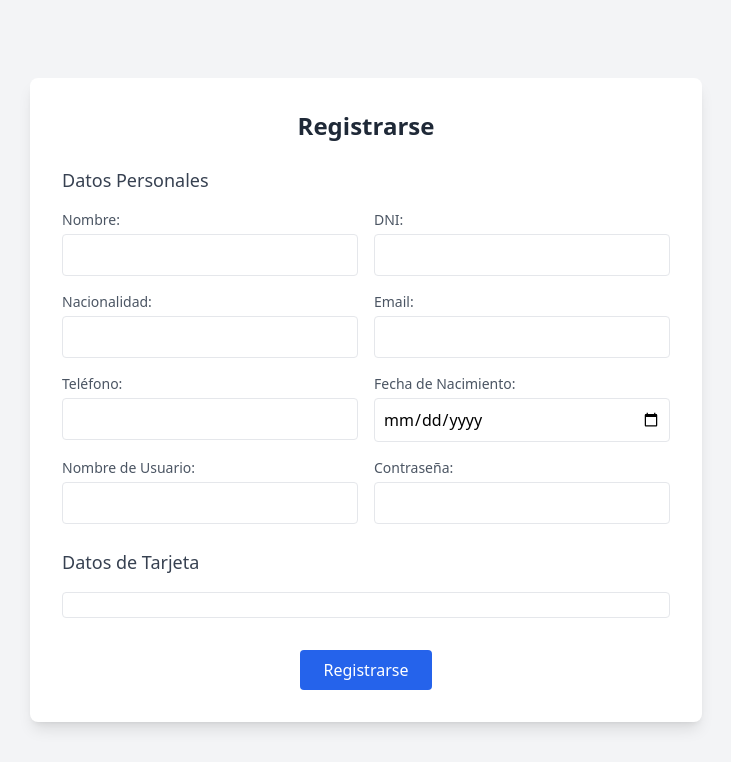
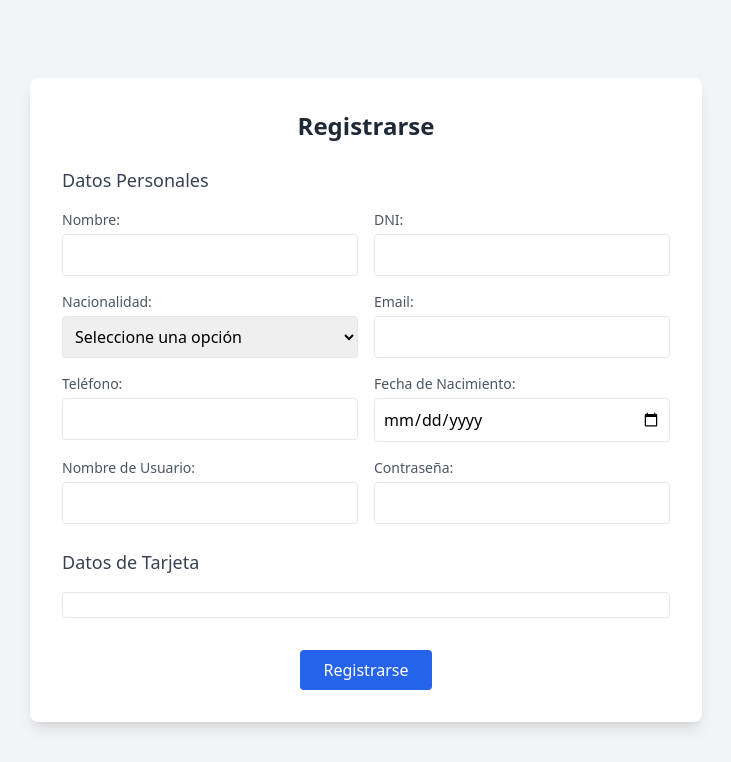
Before and after one commit to NicolasM146/IngS2, a Flask app: page /register/ in a window 1280 px wide. Shown: the top 762 px of the page, without its empty margins (274-1005 px from the left). Run offline with Flask 3, Linux system fonts and the light colour scheme; parts of the project's set-up code (start-up, migrations or seed data) failed here and were passed over; some libraries are stand-ins or nearby versions.

Commit message:
Arreglando login con Lista de nacionalidad

```diff
--- a/src/web/controllers/Register.py
+++ b/src/web/controllers/Register.py
@@ -46,9 +46,18 @@ def register():
             flash("El nombre solo debe contener letras y acentos.", "error")
             return render_template('auth/register.html', datos=data_usuario, stripe_public_key=current_app.config['STRIPE_PUBLISHABLE_KEY'])
 
-        if not data_usuario["dni"].isdigit():
-            flash("El DNI debe contener solo números.", "error")
+        dni_raw = data_usuario["dni"]
+        dni_limpio = dni_raw.replace(".", "").strip()
+
+        if not dni_limpio.isdigit():
+            flash("El DNI debe contener solo números (puede incluir puntos opcionalmente).", "error")
             return render_template('auth/register.html', datos=data_usuario, stripe_public_key=current_app.config['STRIPE_PUBLISHABLE_KEY'])
+
+        if len(dni_limpio) != 8:
+            flash("El DNI debe tener exactamente 8 dígitos.", "error")
+            return render_template('auth/register.html', datos=data_usuario, stripe_public_key=current_app.config['STRIPE_PUBLISHABLE_KEY'])
+
+        data_usuario["dni"] = dni_limpio
 
         if not es_telefono_valido(data_usuario["telefono"]):
             flash("El teléfono debe contener solo números (mínimo 6 dígitos).", "error")
--- a/src/web/handlers/auth.py
+++ b/src/web/handlers/auth.py
@@ -21,11 +21,7 @@ def tiene_permiso(permiso):
     """
     if not current_user.is_authenticated:
         return False
-<<<<<<< HEAD
     if current_user.es_sysadmin():
-=======
-    if current_user.es_sysadmin:
->>>>>>> 157b27d09dcdd95f1b5524a322c6f4d61aba758f
         return True
     return current_user.tiene_permiso(permiso)
 
--- a/src/web/templates/auth/register.html
+++ b/src/web/templates/auth/register.html
@@ -25,31 +25,36 @@
     {% endwith %}
 
     <form id="registration-form" method="POST" action="{{ url_for('register.register') }}" class="space-y-6">
-
+        <!-- Datos Personales -->
         <fieldset>
             <legend class="text-lg font-medium text-gray-700 mb-4">Datos Personales</legend>
 
             <div class="grid grid-cols-1 sm:grid-cols-2 gap-4">
-                <!-- Campos personales igual que antes -->
                 <div>
                     <label class="block text-gray-600 text-sm">Nombre:</label>
-                    <input type="text" name="nombre" value="{{ datos.nombre if datos else '' }}" required class="w-full mt-1 p-2 border rounded" />
+                    <input type="text" name="nombre" value="{{ datos.nombre if datos else '' }}" required class="w-full mt-1 p-2 border rounded" autocomplete="given-name" />
                 </div>
                 <div>
                     <label class="block text-gray-600 text-sm">DNI:</label>
-                    <input type="text" name="dni" value="{{ datos.dni if datos else '' }}" required class="w-full mt-1 p-2 border rounded" />
+                    <input type="text" name="dni" value="{{ datos.dni if datos else '' }}" required class="w-full mt-1 p-2 border rounded" autocomplete="off" />
                 </div>
                 <div>
                     <label class="block text-gray-600 text-sm">Nacionalidad:</label>
-                    <input type="text" name="nacionalidad" value="{{ datos.nacionalidad if datos else '' }}" required class="w-full mt-1 p-2 border rounded" />
+                    <select name="nacionalidad" required class="w-full mt-1 p-2 border rounded">
+                        <option value="">Seleccione una opción</option>
+                        <option value="Argentina" {% if datos and datos.nacionalidad == "Argentina" %}selected{% endif %}>Argentina</option>
+                        <option value="Brasil" {% if datos and datos.nacionalidad == "Brasil" %}selected{% endif %}>Brasil</option>
+                        <option value="Chile" {% if datos and datos.nacionalidad == "Chile" %}selected{% endif %}>Chile</option>
+                        <option value="Uruguay" {% if datos and datos.nacionalidad == "Uruguay" %}selected{% endif %}>Uruguay</option>
+                    </select>
                 </div>
                 <div>
                     <label class="block text-gray-600 text-sm">Email:</label>
-                    <input type="email" name="email" value="{{ datos.email if datos else '' }}" required class="w-full mt-1 p-2 border rounded" />
+                    <input type="email" name="email" value="{{ datos.email if datos else '' }}" required class="w-full mt-1 p-2 border rounded" autocomplete="email" />
                 </div>
                 <div>
                     <label class="block text-gray-600 text-sm">Teléfono:</label>
-                    <input type="text" name="telefono" value="{{ datos.telefono if datos else '' }}" required class="w-full mt-1 p-2 border rounded" />
+                    <input type="text" name="telefono" value="{{ datos.telefono if datos else '' }}" required class="w-full mt-1 p-2 border rounded" autocomplete="tel" />
                 </div>
                 <div>
                     <label class="block text-gray-600 text-sm">Fecha de Nacimiento:</label>
@@ -57,23 +62,23 @@
                 </div>
                 <div>
                     <label class="block text-gray-600 text-sm">Nombre de Usuario:</label>
-                    <input type="text" name="username" value="{{ datos.username if datos else '' }}" required class="w-full mt-1 p-2 border rounded" />
+                    <input type="text" name="username" value="{{ datos.username if datos else '' }}" required class="w-full mt-1 p-2 border rounded" autocomplete="username" />
                 </div>
                 <div>
                     <label class="block text-gray-600 text-sm">Contraseña:</label>
-                    <input type="password" name="password" required class="w-full mt-1 p-2 border rounded" />
+                    <input type="password" name="password" required class="w-full mt-1 p-2 border rounded" autocomplete="new-password" />
                 </div>
             </div>
         </fieldset>
 
+        <!-- Datos de Tarjeta -->
         <fieldset>
             <legend class="text-lg font-medium text-gray-700 mb-4">Datos de Tarjeta</legend>
-
-            <!-- Aquí insertamos Stripe Elements -->
             <div id="card-element" class="p-3 border rounded bg-white"></div>
             <div id="card-errors" role="alert" class="text-red-600 mt-2"></div>
         </fieldset>
 
+        <!-- Botón -->
         <div class="text-center">
             <button id="submit-button" type="submit" class="bg-blue-600 text-white px-6 py-2 rounded hover:bg-blue-700">
                 Registrarse
@@ -82,10 +87,9 @@
     </form>
 </div>
 
+<!-- Script de Stripe -->
 <script>
-    // Reemplaza con tu clave pública de Stripe (pública)
     const stripe = Stripe("{{ stripe_public_key }}");
-
     const elements = stripe.elements();
     const cardElement = elements.create("card", {
         style: {
@@ -106,6 +110,7 @@
     form.addEventListener("submit", async (event) => {
         event.preventDefault();
         submitButton.disabled = true;
+        submitButton.innerText = "Procesando...";
         cardErrors.textContent = "";
 
         const { paymentMethod, error } = await stripe.createPaymentMethod({
@@ -116,15 +121,13 @@
         if (error) {
             cardErrors.textContent = error.message;
             submitButton.disabled = false;
+            submitButton.innerText = "Registrarse";
         } else {
-            // Creamos un input hidden para mandar el paymentMethod.id al backend
             const hiddenInput = document.createElement("input");
             hiddenInput.type = "hidden";
             hiddenInput.name = "payment_method_id";
             hiddenInput.value = paymentMethod.id;
             form.appendChild(hiddenInput);
-
-            // Ahora sí enviamos el formulario
             form.submit();
         }
     });
```
Also changed, not shown: README.md.
